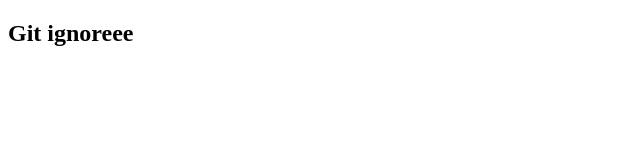
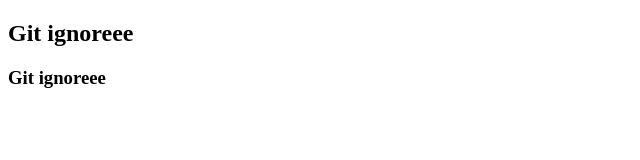
Before and after one commit to mdaaquibcs/git-ignore-conceptt, a plain HTML site: page index.html in a window 1280 px wide. Shown: the whole page, without its empty margins (0-640 px from the left). Drawn offline with Linux system fonts and the light colour scheme.

Commit message:
Git Ignore file done

```diff
--- a/index.html
+++ b/index.html
@@ -8,5 +8,6 @@
 </head>
 <body>
     <h2>Git ignoreee</h2>
+     <h3>Git ignoreee</h3>
 </body>
 </html>
```
Also changed, not shown: 1 other file.
